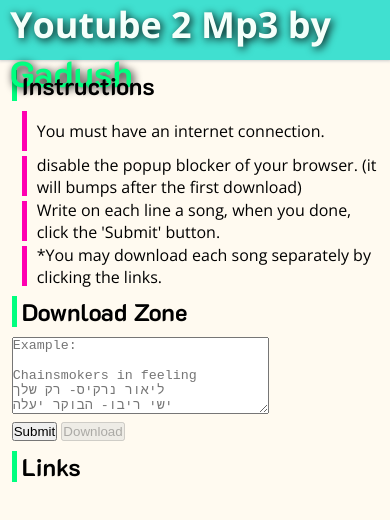
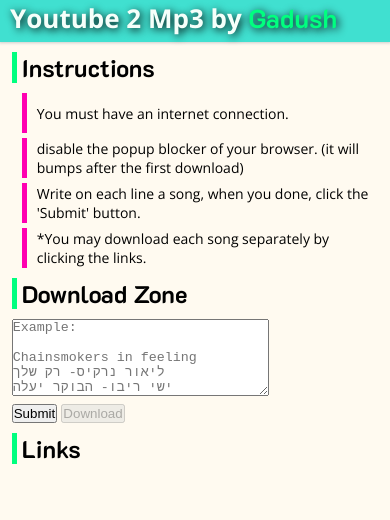
Before and after one commit to Taytay884/Youtube2Mp3, a plain HTML site: page index.html in a window 390 px wide. Drawn offline with nearby package versions, Linux system fonts and the light colour scheme.

Commit message:
Fixed style for mobile.

```diff
--- a/main.css
+++ b/main.css
@@ -11,19 +11,19 @@
 
 h1 {
     padding-left: 10px;
-    font-size: 36px;
+    font-size: 26px;
     background-color: turquoise;
     color: mintcream;
     box-shadow: 0 0 3px 1px #ccc;
     text-shadow: 2px 2px 8px black;
     margin-bottom: 10px;
-    height: 60px;
+    height: 42px;
 }
 
 main {
     width: 94vw;
     margin: 0 auto;
-    height: calc(100vh - 70px);
+    height: calc(100vh - 52px);
 }
 
 .big-credit {
@@ -55,6 +55,7 @@
     border-left: 5px solid #ff00b1;
     display: flex;
     align-items: center;
+    font-size: 14px;
 }
 
 .form {
@@ -76,3 +77,7 @@
     display: flex;
     align-items: center;
 }
+
+.downloads-links-container a span {
+    font-size: 14px;
+}
```
